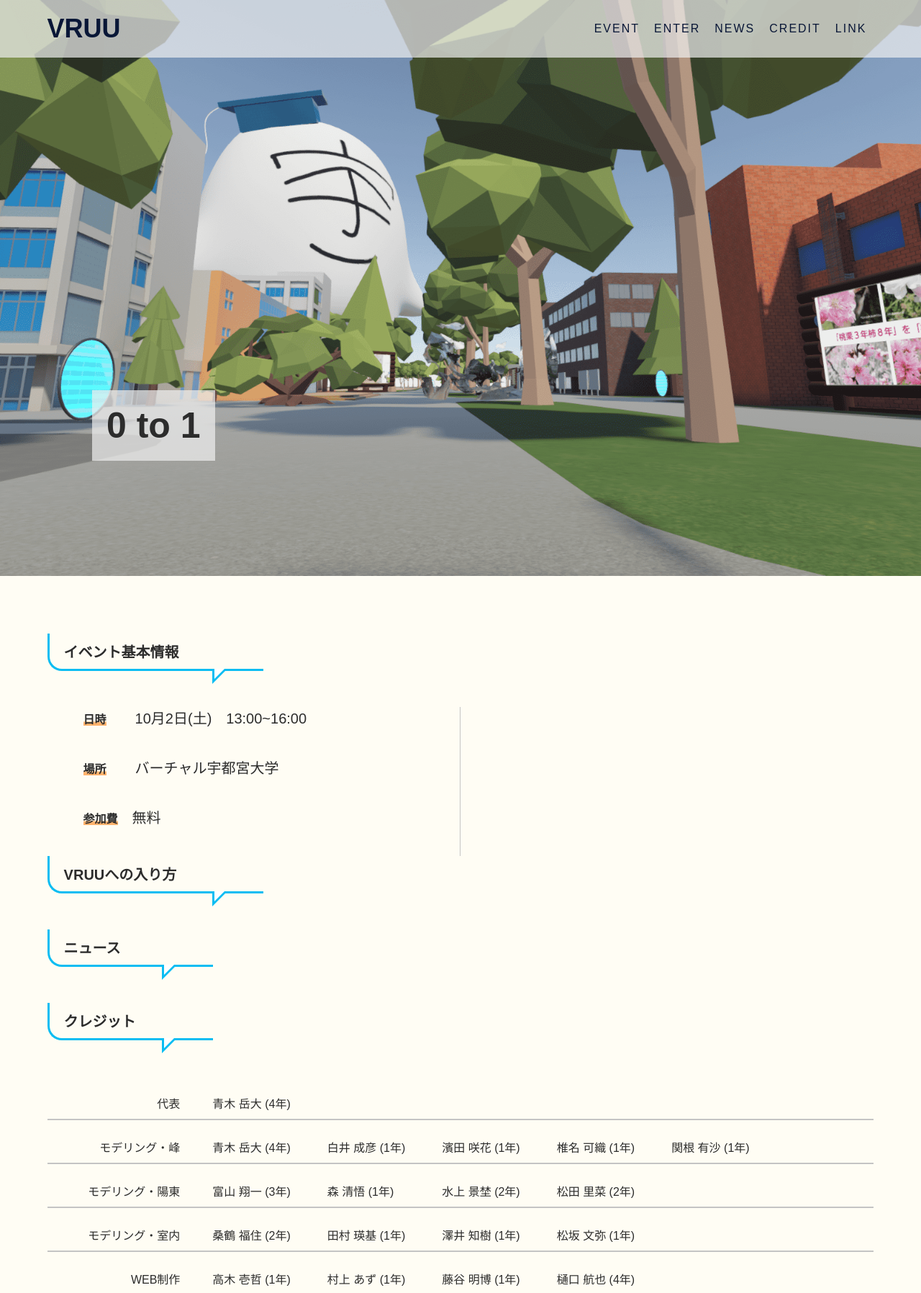
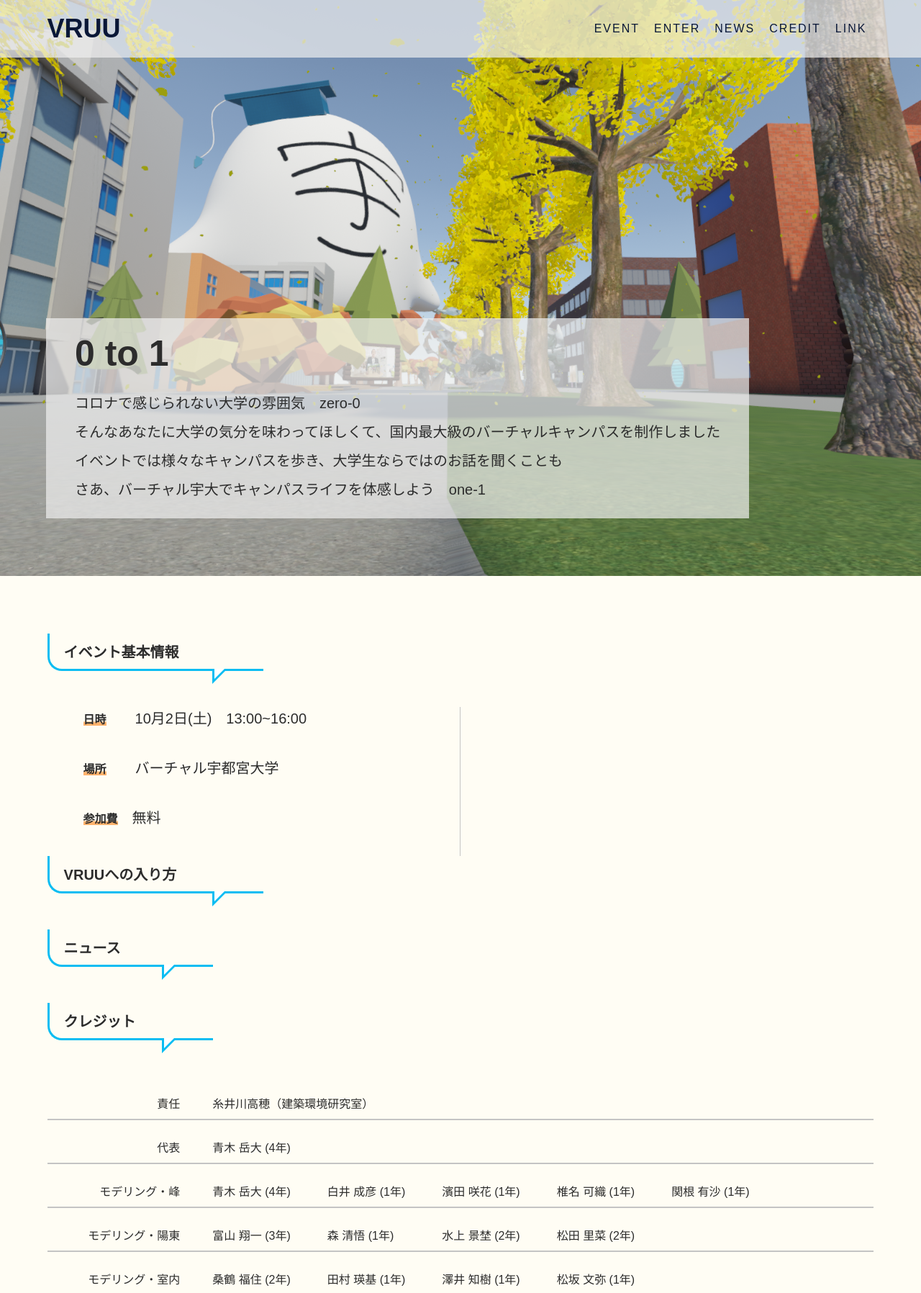
Before and after one commit to u-lab/vruu-2021, a PHP site: page / in a window 1280 px wide. Shown: the top 1796 px of the page at 72% size. Run offline with PHP 8.4, Linux system fonts and the light colour scheme; some libraries are stand-ins or nearby versions.

Commit message:
mainvisual, conceptの追加

```diff
--- a/css/style.css
+++ b/css/style.css
@@ -141,15 +141,21 @@ header ul {
 
 .concept {
     position: absolute;
-    bottom: 20%;
-    left: 10%;
-    padding: 20px;
+    bottom: 10%;
+    left: 5%;
+    padding: 20px 40px;
     background-color: rgba(239, 239, 239, 0.7);
 }
 
 .concept .title {
+    padding-bottom: 20px;
     font-weight: bold;
     font-size: 5rem;
+}
+
+.concept .txt {
+    font-size: 2rem;
+    line-height: 2;
 }
 
 section {
--- a/index.html
+++ b/index.html
@@ -31,10 +31,10 @@
     <main>
 
         <div class="mainvisual">
-            <img src="img/top_picture.png">
+            <img src="img/mainvisual.png">
             <div class="concept">
                 <p class="title">0 to 1</p>
-                <p class="txt"></p>
+                <p class="txt">コロナで感じられない大学の雰囲気　zero-0<br>そんなあなたに大学の気分を味わってほしくて、国内最大級のバーチャルキャンパスを制作しました<br>イベントでは様々なキャンパスを歩き、大学生ならではのお話を聞くことも<br>さあ、バーチャル宇大でキャンパスライフを体感しよう　one-1</p>
             </div>
         </div>
 
@@ -69,6 +69,8 @@
         <section id="credit" class="wrapper">
             <h2 class="sec-title">クレジット</h2>
             <dl class="credit">
+                <dt class="position-name">責任</dt>
+                <dd class="name">糸井川高穂（建築環境研究室）</dd>
                 <dt class="position-name">代表</dt>
                 <dd class="name">青木 岳大 (4年)</dd>
                 <dt class="position-name">モデリング・峰</dt>
@@ -171,7 +173,7 @@
         </div>
 
         <small class="copyright">
-            &copy; 2021年度 バーチャル宇都宮大学 制作・運営チーム
+            &copy; 2020-2021 バーチャル宇都宮大学 制作・運営チーム
         </small>
     </footer>
 
```
Also changed, not shown: img/mainvisual.png (added), 1 other file.
